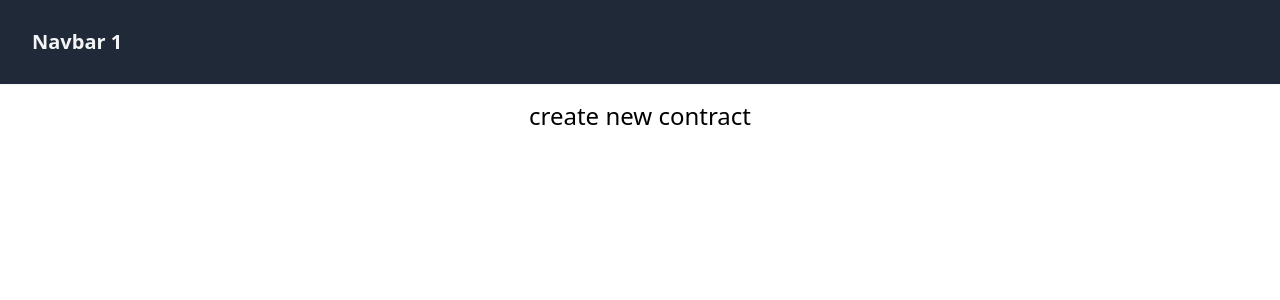
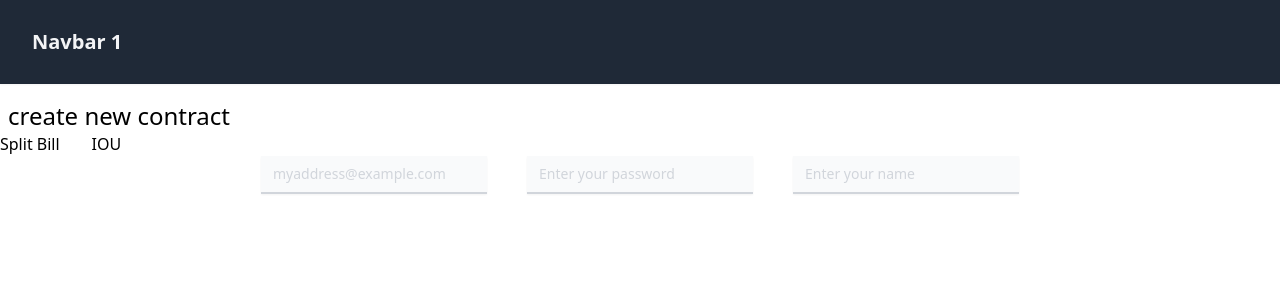
Before and after one commit to triramdhani/SimplyIOU, a Next.js app: page /newContract in a window 1280 px wide. Shown: the top 300 px of the page. Built offline with nearby package versions, Linux system fonts and the light colour scheme.

Commit message:
feat: add tailwindform plugin

```diff
--- a/package.json
+++ b/package.json
@@ -19,6 +19,7 @@
     "zustand": "^4.3.6"
   },
   "devDependencies": {
+    "@tailwindcss/forms": "^0.5.3",
     "@types/node": "^18.14.6",
     "@types/react": "^18.0.28",
     "@types/react-dom": "^18.0.11",
--- /dev/null
+++ b/src/components/Ui/CardSplitBill.tsx
@@ -0,0 +1,44 @@
+import React from 'react'
+
+const CardSplitBill = () => {
+  return (
+    <div className="flex flex-wrap justify-center items-start space-x-10">
+
+    {/* :EMAIL INPUT -> BOTTOM BORDER AND NO VISIBLE LABEL */}
+    <div>
+      {/* ::Label */}
+      <label htmlFor="text" className="sr-only">Email</label>
+      {/* ::Input */}
+      <input type="email" id="email" name="email"
+        placeholder="myaddress@example.com"
+        className="form-input w-full block shadow-sm border-0 border-b-2 border-gray-300 bg-gray-50 text-sm placeholder-gray-300 focus:border-green-500 focus:ring-0"
+      />
+    </div>
+
+    {/* :PASSWORD INPUT -> BOTTOM BORDER AND NO VISIBLE LABEL */}
+    <div>
+      {/* ::Label */}
+      <label htmlFor="password" className="sr-only">Password</label>
+      {/* ::Input */}
+      <input type="password" id="password" name="password"
+        placeholder="Enter your password"
+        className="form-input w-full block shadow-sm border-0 border-b-2 border-gray-300 bg-gray-50 text-sm placeholder-gray-300 focus:border-blue-500 focus:ring-0"
+      />
+    </div>
+
+    {/* :TEXT INPUT -> BOTTOM BORDER AND NO VISIBLE LABEL */}
+    <div>
+      {/* ::Label */}
+      <label htmlFor="name" className="sr-only">Name</label>
+      {/* ::Input */}
+      <input type="text" id="name" name="name"
+        placeholder="Enter your name"
+        className="form-input w-full block shadow-sm border-0 border-b-2 border-gray-300 bg-gray-50 text-sm placeholder-gray-300 focus:border-yellow-500 focus:ring-0"
+      />
+    </div>
+
+  </div>
+  )
+}
+
+export default CardSplitBill
--- a/src/pages/newContract.tsx
+++ b/src/pages/newContract.tsx
@@ -1,11 +1,25 @@
 import PrimaryLayout from '@/components/layouts/primary/PrimaryLayout'
+import CardSplitBill from '@/components/Ui/CardSplitBill'
+import { useState } from 'react'
 import { NextPageWithLayout } from './page'
 
 const NEW: NextPageWithLayout = () => {
+    const [isSplitBill, setIsSplitBill] = useState(true)
   return (
     <>
-      <section className='flex min-w-full justify-center '>
+      <section className=' min-w-full '>
         <p className='text-2xl px-2'>create new contract</p>
+
+        <div className='flex gap-8 cursor-pointer'>
+            <p onClick={()=>setIsSplitBill(true)}>Split Bill</p>
+            <p onClick={()=>setIsSplitBill(false)}>IOU</p>
+        </div>
+        {
+            isSplitBill ?
+            (
+                <CardSplitBill/>
+            ):null
+        }
       </section>
     </>
   )
--- a/tailwind.config.js
+++ b/tailwind.config.js
@@ -11,5 +11,7 @@ module.exports = {
   theme: {
     extend: {}
   },
-  plugins: []
+  plugins: [
+    require('@tailwindcss/forms'),
+  ]
 }
```
Also changed, not shown: 1 other file (tests, documents, lock files or other folders).
